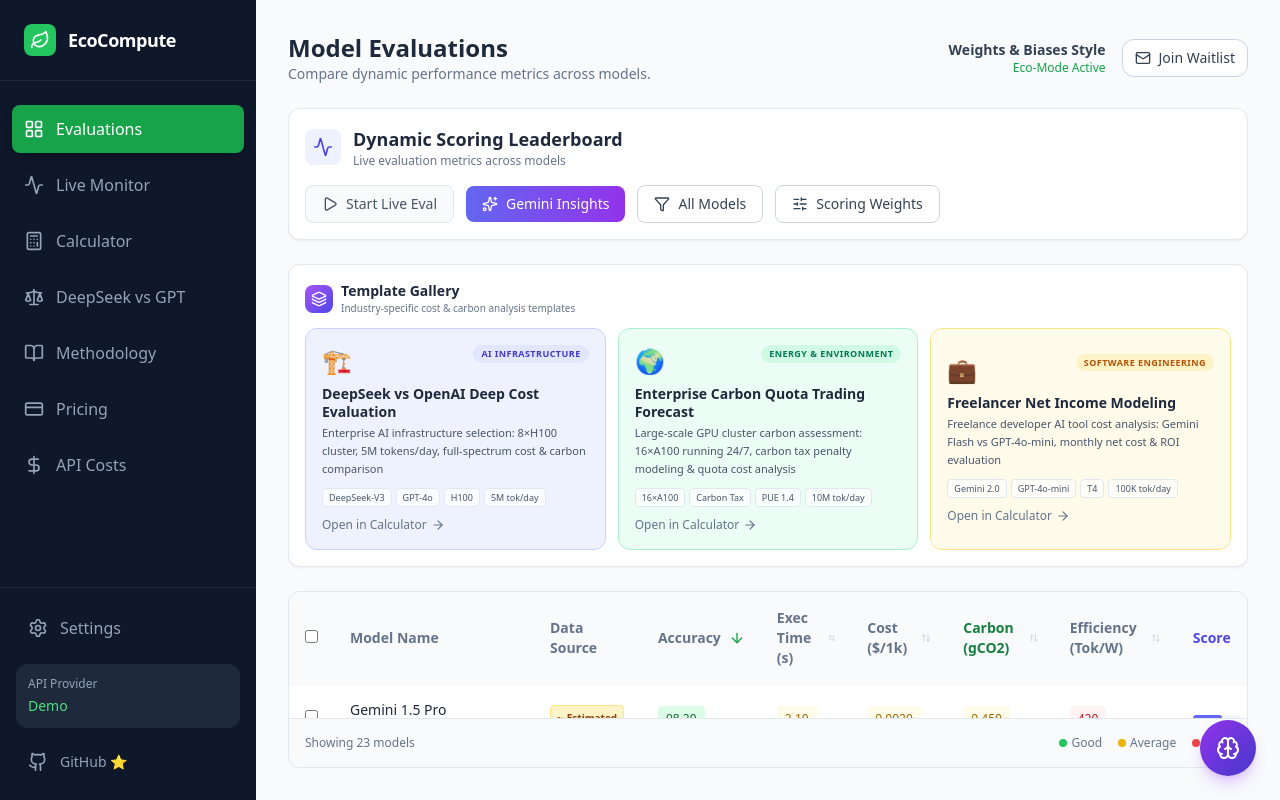
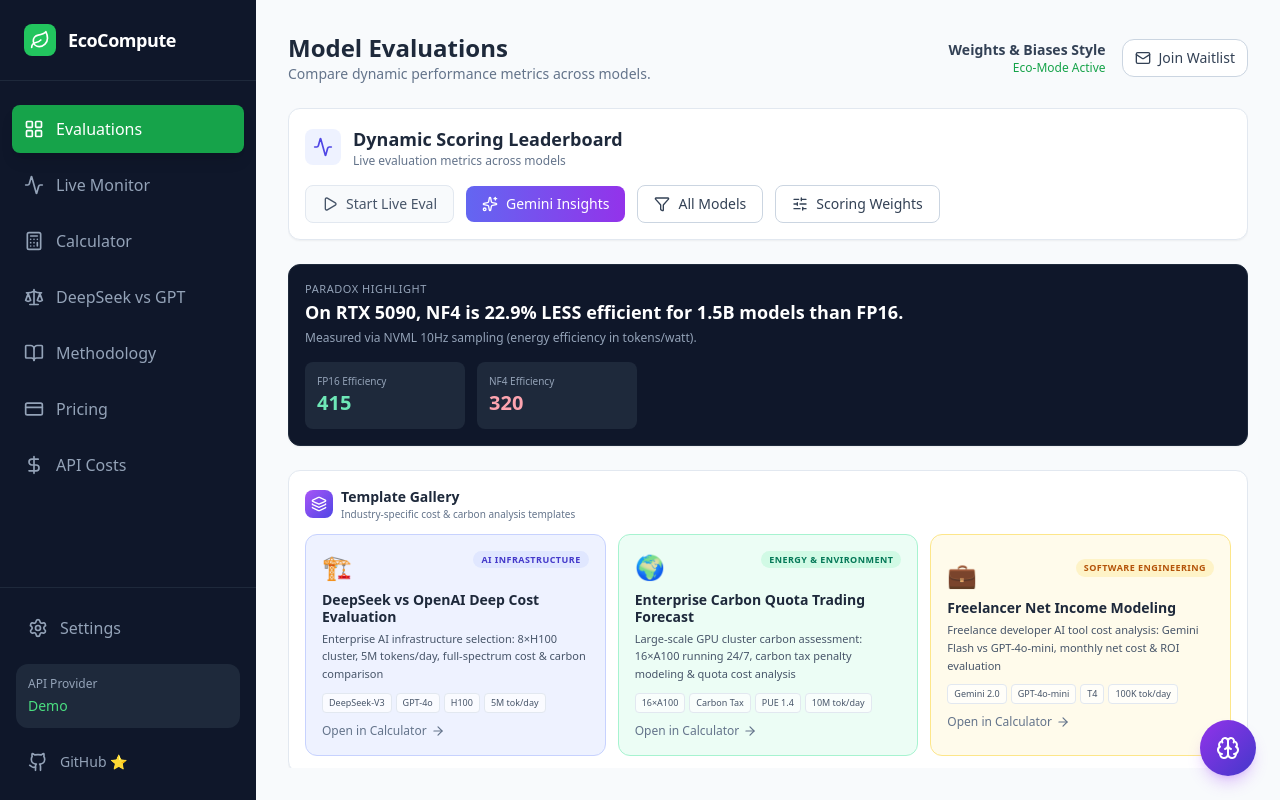
Before and after one commit to hongping-zh/ecocompute-dynamic-eval, a React (Vite) app: page / in a window 1280 px wide. Built offline with nearby package versions, Linux system fonts and the light colour scheme.

Commit message:
feat: add leaderboard power curve details and paradox highlight

```diff
--- a/components/Leaderboard.tsx
+++ b/components/Leaderboard.tsx
@@ -1,7 +1,7 @@
 import React, { useState, useMemo, useEffect } from 'react';
 import { INITIAL_MODELS } from '../constants';
 import { ModelData, SortField, SortDirection, DataConfidence } from '../types';
-import { ArrowUpDown, ArrowUp, ArrowDown, Sparkles, Filter, Activity, Play, Pause, ArrowRight, Layers, SlidersHorizontal } from 'lucide-react';
+import { ArrowUpDown, ArrowUp, ArrowDown, Sparkles, Filter, Activity, Play, Pause, ArrowRight, Layers, SlidersHorizontal, Info } from 'lucide-react';
 import { analyzeLeaderboard } from '../services/geminiService';
 import { ApiConfig } from './SettingsPanel';
 
@@ -80,6 +80,7 @@
   const [isLive, setIsLive] = useState(false);
   const [rtx5090Only, setRtx5090Only] = useState(false);
   const [showWeights, setShowWeights] = useState(false);
+  const [selectedModel, setSelectedModel] = useState<ModelData | null>(null);
   const [weights, setWeights] = useState({
     accuracy: 25,
     executionTime: 20,
@@ -193,6 +194,33 @@
     energyEfficiency: getRange('energyEfficiency'),
   };
 
+  const generatePowerTrace = (model: ModelData) => {
+    const basePower = 220 + model.carbonImpact * 120;
+    return Array.from({ length: 36 }, (_, idx) => {
+      const wave = Math.sin(idx / 3) * 12 + Math.cos(idx / 5) * 6;
+      const jitter = (idx % 3 - 1) * 3;
+      return Math.max(80, basePower + wave + jitter);
+    });
+  };
+
+  const powerTrace = selectedModel ? generatePowerTrace(selectedModel) : [];
+  const powerAvg = powerTrace.length ? powerTrace.reduce((a, b) => a + b, 0) / powerTrace.length : 0;
+  const powerMin = powerTrace.length ? Math.min(...powerTrace) : 0;
+  const powerMax = powerTrace.length ? Math.max(...powerTrace) : 0;
+
+  const paradoxPair = useMemo(() => {
+    const fp16 = visibleModels.find(m => m.id === 'qwen2-1.5b-fp16');
+    const nf4 = visibleModels.find(m => m.id === 'qwen2-1.5b-4bit');
+    if (!fp16 || !nf4) return null;
+    const deltaPct = ((fp16.energyEfficiency - nf4.energyEfficiency) / fp16.energyEfficiency) * 100;
+    return {
+      fp16,
+      nf4,
+      deltaPct: Math.abs(deltaPct),
+      worseLabel: deltaPct > 0 ? 'NF4' : 'FP16',
+    };
+  }, [visibleModels]);
+
   const SortIcon = ({ field }: { field: SortField }) => {
     if (sortField !== field) return <ArrowUpDown className="w-4 h-4 text-slate-400 opacity-50" />;
     return sortDirection === 'asc' ? <ArrowUp className="w-4 h-4 text-eco-600" /> : <ArrowDown className="w-4 h-4 text-eco-600" />;
@@ -297,6 +325,31 @@
         </div>
       )}
 
+      {/* Paradox Highlight */}
+      {paradoxPair && (
+        <div className="bg-slate-900 text-white rounded-xl border border-slate-800 shadow-sm p-4">
+          <div className="flex items-center justify-between gap-4 flex-wrap">
+            <div>
+              <p className="text-[11px] uppercase tracking-wider text-slate-400">Paradox Highlight</p>
+              <h3 className="text-lg font-semibold">
+                On RTX 5090, {paradoxPair.worseLabel} is {paradoxPair.deltaPct.toFixed(1)}% LESS efficient for 1.5B models than {paradoxPair.worseLabel === 'NF4' ? 'FP16' : 'NF4'}.
+              </h3>
+              <p className="text-xs text-slate-400 mt-1">Measured via NVML 10Hz sampling (energy efficiency in tokens/watt).</p>
+            </div>
+            <div className="flex items-center gap-3">
+              <div className="bg-slate-800 rounded-lg p-3 min-w-[160px]">
+                <div className="text-[10px] text-slate-400">FP16 Efficiency</div>
+                <div className="text-xl font-bold text-emerald-300">{paradoxPair.fp16.energyEfficiency}</div>
+              </div>
+              <div className="bg-slate-800 rounded-lg p-3 min-w-[160px]">
+                <div className="text-[10px] text-slate-400">NF4 Efficiency</div>
+                <div className="text-xl font-bold text-rose-300">{paradoxPair.nf4.energyEfficiency}</div>
+              </div>
+            </div>
+          </div>
+        </div>
+      )}
+
       {/* Template Gallery */}
       <div className="bg-white rounded-xl border border-slate-200 shadow-sm p-4">
         <div className="flex items-center justify-between mb-3">
@@ -370,6 +423,7 @@
                 <th className="p-4 min-w-[80px]">
                   <div className="flex items-center gap-1 text-indigo-600">Score</div>
                 </th>
+                <th className="p-4 w-12 text-center">Details</th>
               </tr>
             </thead>
             <tbody className="divide-y divide-slate-100">
@@ -445,6 +499,15 @@
                       <span className="text-xs font-semibold text-indigo-700">{((compositeScores[model.id] || 0) * 100).toFixed(0)}</span>
                     </div>
                   </td>
+                  <td className="p-4 text-center">
+                    <button
+                      onClick={() => setSelectedModel(model)}
+                      className="inline-flex items-center justify-center w-8 h-8 rounded-full border border-slate-200 text-slate-500 hover:text-indigo-600 hover:border-indigo-200 hover:bg-indigo-50 transition-colors"
+                      title="View power curve"
+                    >
+                      <Info className="w-4 h-4" />
+                    </button>
+                  </td>
                 </tr>
               ))}
             </tbody>
@@ -459,6 +522,77 @@
              </div>
         </div>
       </div>
+
+      {selectedModel && (
+        <div className="fixed inset-0 bg-black/50 backdrop-blur-sm z-[120] flex items-center justify-center p-4">
+          <div className="bg-white rounded-2xl shadow-2xl w-full max-w-2xl overflow-hidden">
+            <div className="bg-gradient-to-r from-slate-900 to-slate-800 p-5 text-white flex items-center justify-between">
+              <div>
+                <h3 className="text-lg font-semibold">Power Curve Detail</h3>
+                <p className="text-xs text-slate-300">{selectedModel.name} · NVML 10Hz sampling (avg trace)</p>
+              </div>
+              <button
+                onClick={() => setSelectedModel(null)}
+                className="w-9 h-9 rounded-lg bg-white/10 hover:bg-white/20 flex items-center justify-center"
+              >
+                <span className="text-lg">×</span>
+              </button>
+            </div>
+            <div className="p-6 space-y-4">
+              <div className="grid grid-cols-3 gap-4">
+                <div className="bg-slate-50 rounded-lg p-3 border border-slate-200">
+                  <div className="text-[10px] text-slate-500 uppercase tracking-wider">Avg Power</div>
+                  <div className="text-xl font-semibold text-slate-800">{powerAvg.toFixed(1)} W</div>
+                </div>
+                <div className="bg-slate-50 rounded-lg p-3 border border-slate-200">
+                  <div className="text-[10px] text-slate-500 uppercase tracking-wider">Min</div>
+                  <div className="text-xl font-semibold text-emerald-600">{powerMin.toFixed(1)} W</div>
+                </div>
+                <div className="bg-slate-50 rounded-lg p-3 border border-slate-200">
+                  <div className="text-[10px] text-slate-500 uppercase tracking-wider">Max</div>
+                  <div className="text-xl font-semibold text-rose-600">{powerMax.toFixed(1)} W</div>
+                </div>
+              </div>
+              <div className="bg-white border border-slate-200 rounded-xl p-4">
+                <div className="text-xs text-slate-500 mb-2">Average power curve (10Hz)</div>
+                <svg viewBox="0 0 360 120" className="w-full h-40">
+                  <defs>
+                    <linearGradient id="powerGradient" x1="0" x2="0" y1="0" y2="1">
+                      <stop offset="0%" stopColor="#6366f1" stopOpacity="0.35" />
+                      <stop offset="100%" stopColor="#6366f1" stopOpacity="0" />
+                    </linearGradient>
+                  </defs>
+                  <polyline
+                    fill="none"
+                    stroke="#6366f1"
+                    strokeWidth="3"
+                    points={powerTrace.map((p, i) => {
+                      const x = (i / (powerTrace.length - 1)) * 360;
+                      const y = 110 - ((p - powerMin) / Math.max(1, powerMax - powerMin)) * 90;
+                      return `${x},${y}`;
+                    }).join(' ')}
+                  />
+                  <polygon
+                    fill="url(#powerGradient)"
+                    points={`${powerTrace.map((p, i) => {
+                      const x = (i / (powerTrace.length - 1)) * 360;
+                      const y = 110 - ((p - powerMin) / Math.max(1, powerMax - powerMin)) * 90;
+                      return `${x},${y}`;
+                    }).join(' ')} 360,110 0,110`}
+                  />
+                </svg>
+                <div className="flex items-center justify-between text-[10px] text-slate-400 mt-2">
+                  <span>0s</span>
+                  <span>3.5s</span>
+                </div>
+              </div>
+              <div className="text-xs text-slate-500">
+                Raw NVML samples are averaged into this trace for clarity. Full sampling logs available in the benchmark report.
+              </div>
+            </div>
+          </div>
+        </div>
+      )}
     </div>
   );
 };
```
